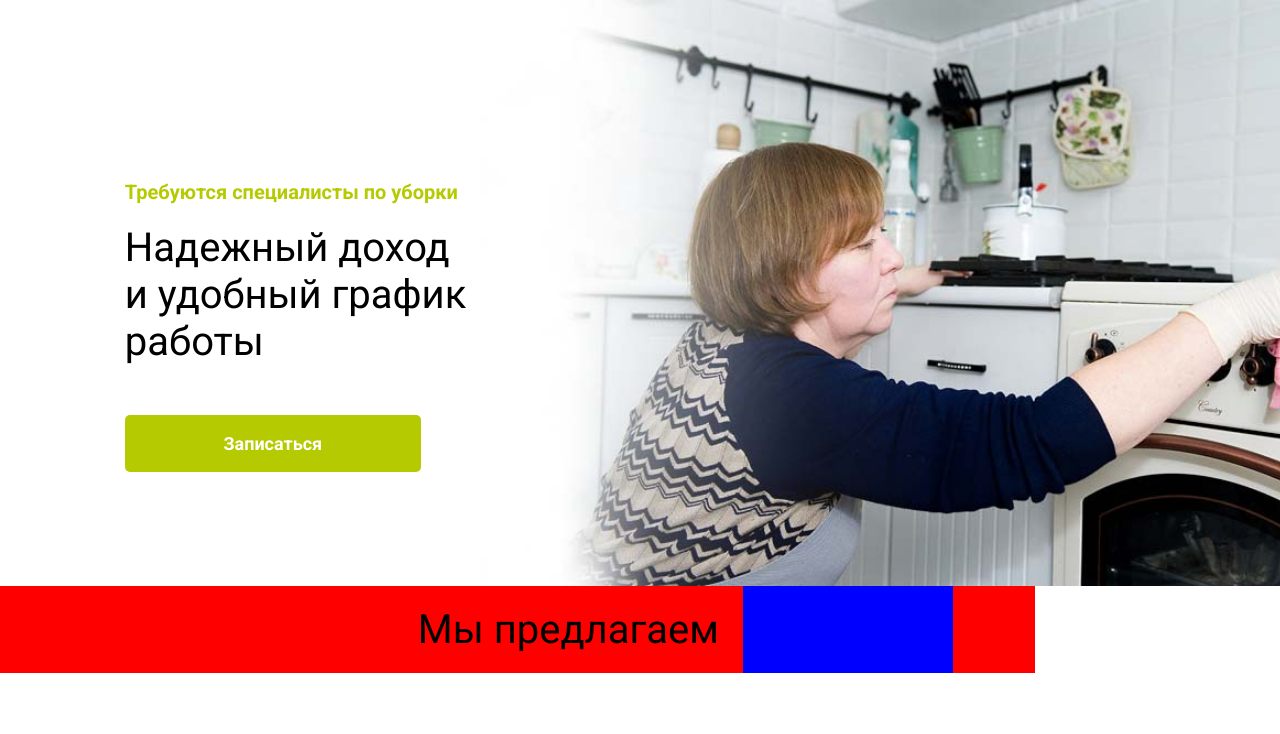
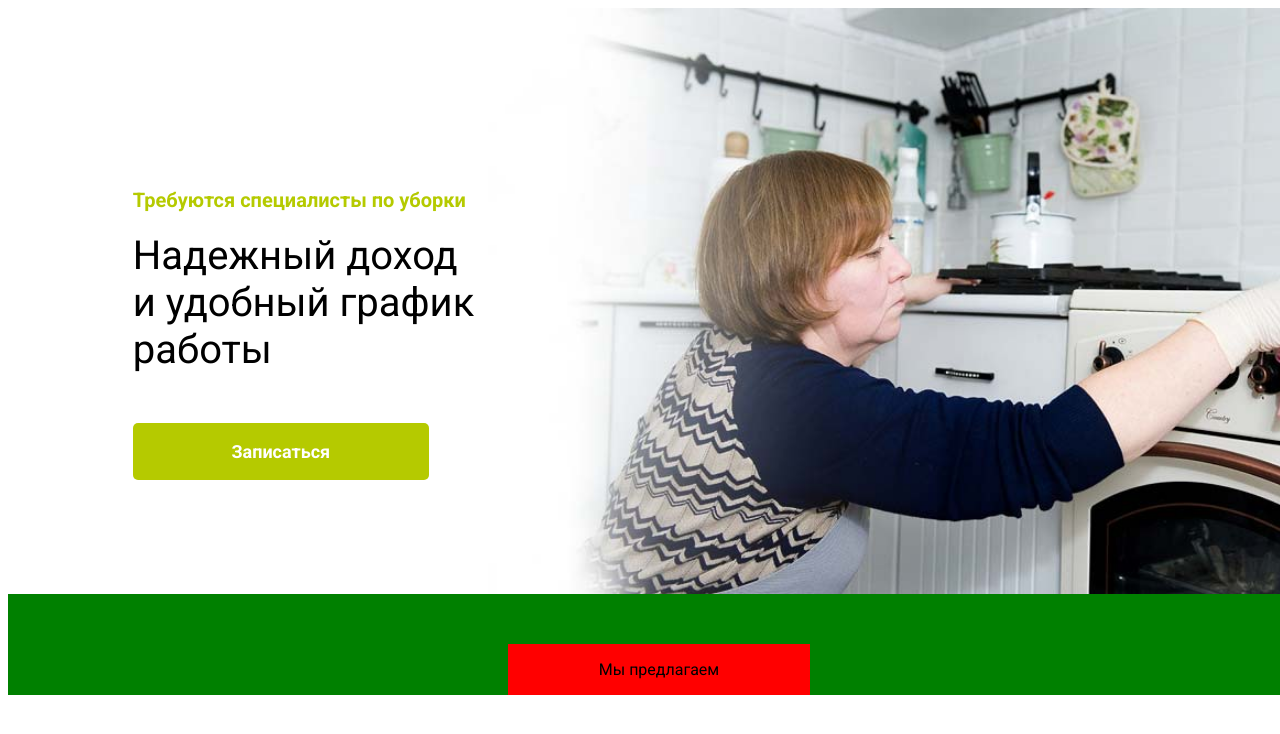
Before and after one commit to Makarov-VLadik/---------------, a plain HTML site: page index.html in a window 1280 px wide. Shown: the top 734 px of the page. Drawn offline with Linux system fonts and the light colour scheme.

Commit message:
job_makarov_site

```diff
--- a/index.html
+++ b/index.html
@@ -31,7 +31,7 @@
     </div>
 
     <div class="container_2">
-      <div class="container_2__1">Мы предлагаем</div>
+      <div class="container_2__1"><p>Мы предлагаем</p></div>
       <div class="container_2__2"></div>
     </div>
   </body>
--- a/styles/main.css
+++ b/styles/main.css
@@ -1,18 +1,15 @@
 .container_2 {
   display: flex;
-  width: 1035px;
-  background-color: red;
+  width: 1440px;
+  background-color: green;
+  padding: 0;
+  margin: 0;
 }
 .container_2__1 {
   display: flex;
+  margin-left: 500px;
   justify-content: center;
-  align-items: center;
-  width: 350px;
-  height: 87px;
-  margin-left: 38%;
-  font-size: 40px;
+  background-color: red;
+  width: 302px;
+  margin-top: 50px;
 }
-.container_2__2 {
-  width: 210px;
-  background-color: blue;
-}
--- a/styles/style.css
+++ b/styles/style.css
@@ -1,11 +1,12 @@
 body {
   font-family: "Roboto", sans-serif;
+}
+
+.container_1 {
+  display: flex;
   width: 1440px;
   padding: 0;
   margin: 0;
-}
-.container_1 {
-  display: flex;
 }
 
 .container_1__photo {
```
